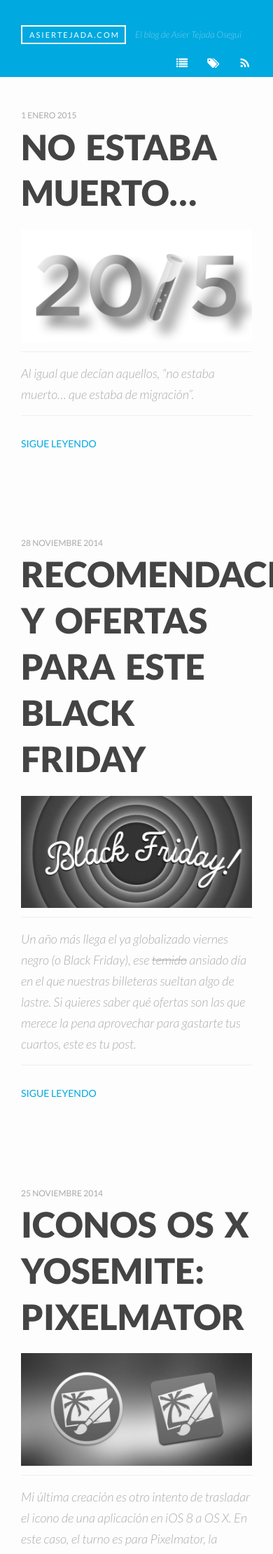
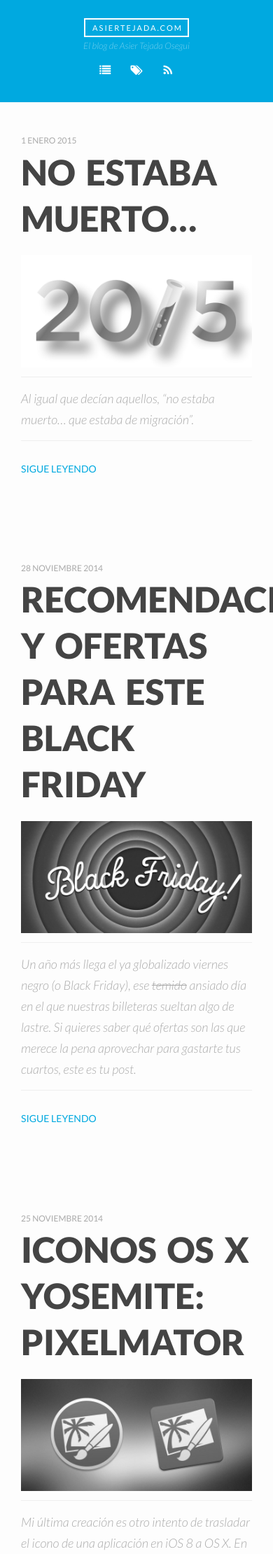
Before and after one commit to asiertejada/asiertejada.github.io, a Jekyll site: the page built from index.html, in a window 390 px wide. Shown: the top 2220 px of the page at 70% size. Built offline with Jekyll 4.4.1, drawn with Linux system fonts in a browser that asks for light colours; the list of posts is cut into pages by our own code.

Commit message:
Header and Pagination Responsive CSS

```diff
--- a/_sass/_layout.scss
+++ b/_sass/_layout.scss
@@ -123,6 +123,23 @@
     }*/
 }
 
+@media only screen and (max-width: 640px) {
+    a.site-title {
+        display: block;
+        width: 129px;
+        margin: 0 auto;
+        float: none;
+        text-align: center;
+    }
+
+    .site-description, .site-nav {
+        display: block;
+        float: none;
+        text-align: center;
+    }
+
+
+}
 
 
 /**
@@ -178,7 +195,12 @@
 	padding-left: 5px;
 }
 
-
+@media only screen and (max-width: 640px) {
+    .pagination .previous, .pagination .next {
+        float: none;
+        text-align: center;
+    }
+}
 
 /**
  * Site footer
```
